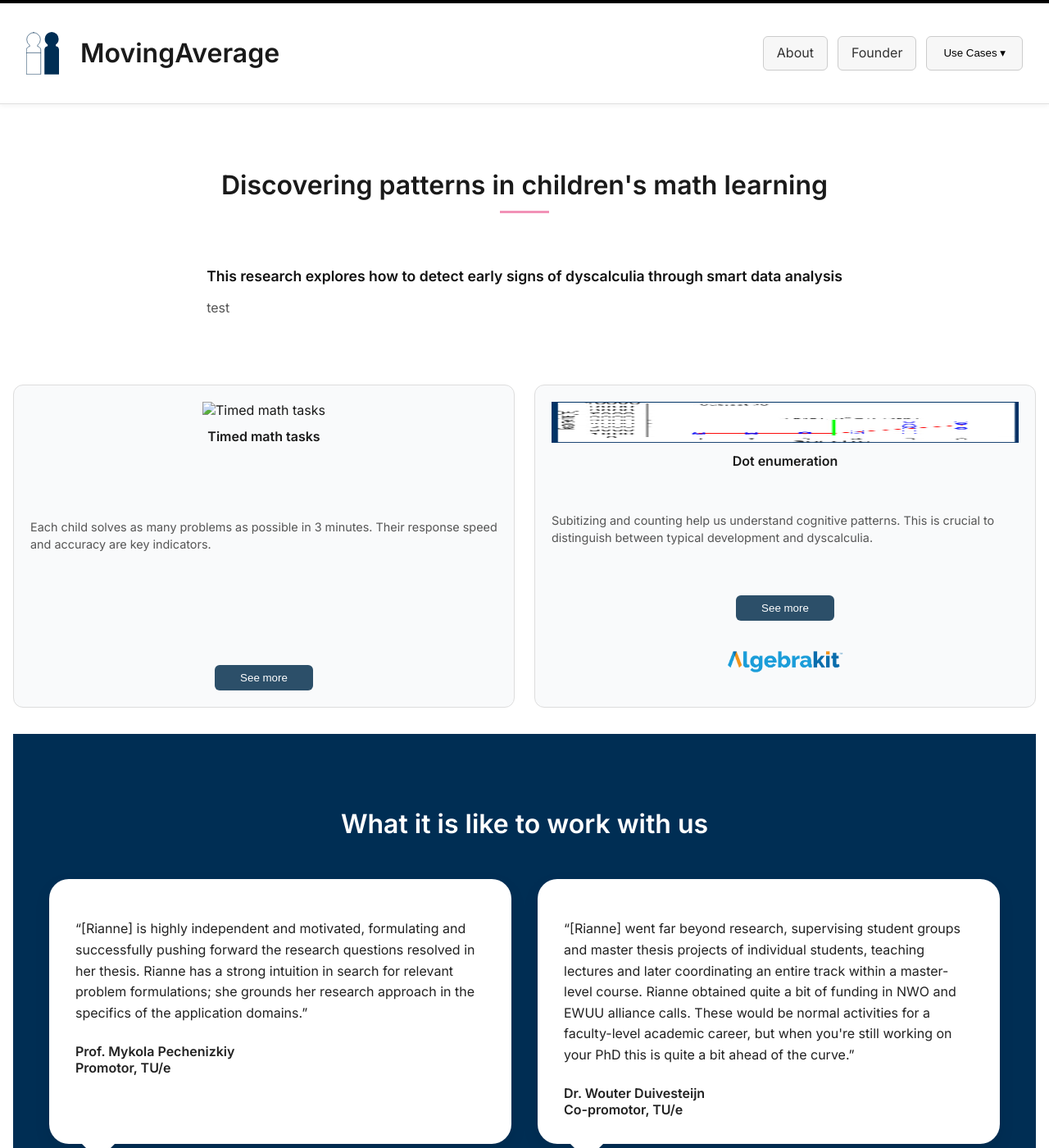
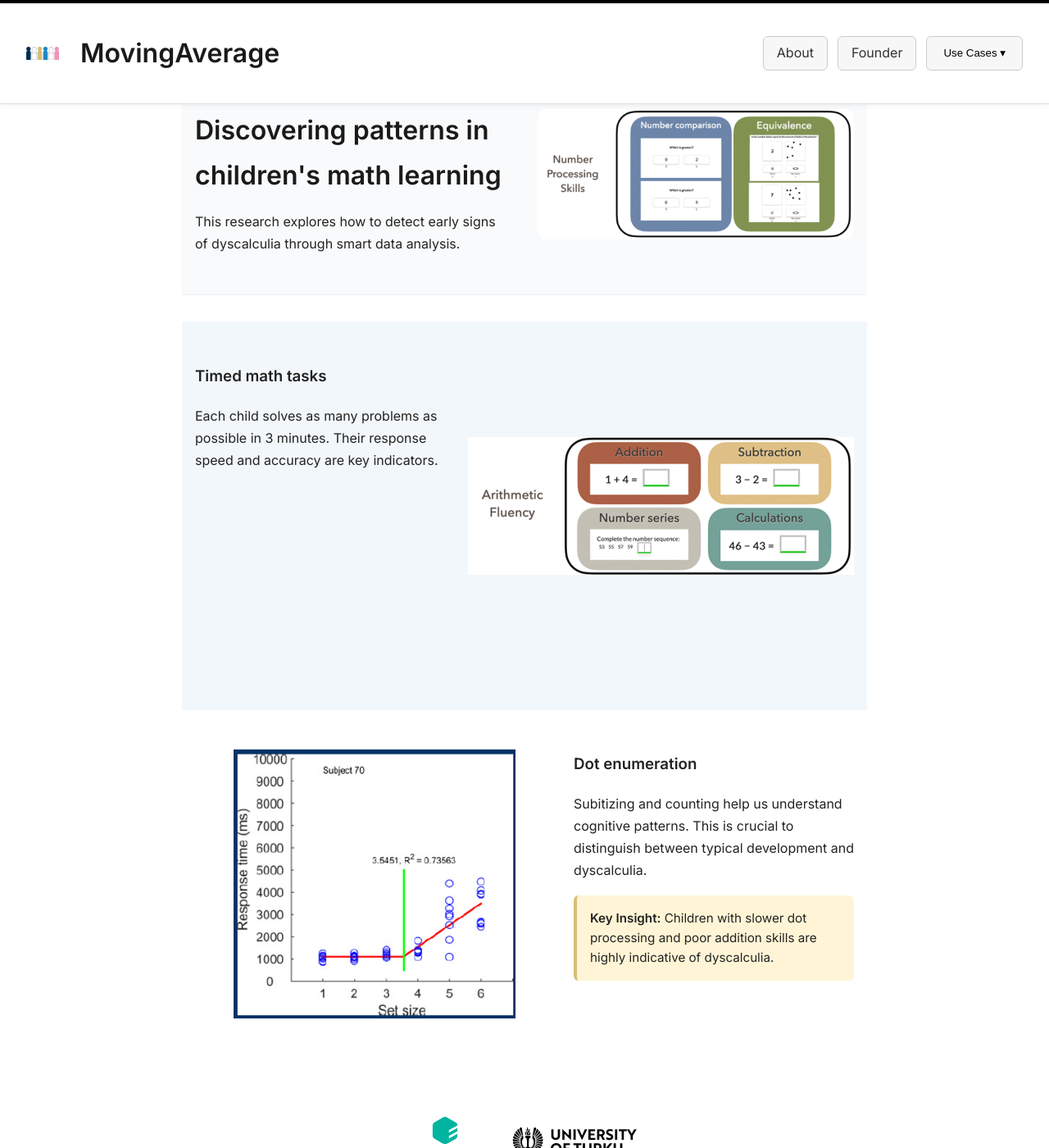
Before and after one commit to moving-average/moving-average.github.io, a Jekyll site: the page built from usecase1.markdown, in a window 1280 px wide and 1400 px high, scrolled down 507 px. Shown: the whole window at 82% size. Built offline with Jekyll 4.4.1, drawn with Linux system fonts in a browser that asks for light colours.

Commit message:
update website

```diff
--- a/usecase1.markdown
+++ b/usecase1.markdown
@@ -1,50 +1,54 @@
 ---
-layout: home
-title: Usecase1
+layout: page
+title: Discovering children with dyscalculia
+image: /assets/img/logo_ville.png
+intro: |
+  **Paper:**
+  Schouten, R.M., Duivesteijn, W., Rasanen, P, Paul, J.M., & Pechenizkiy, M. (2024)
+  [Read full paper →](https://rianneschouten.github.io/pdfs/FUNA_ECMLPKDD_2024.pdf)
 
-hero_image: /assets/img/logo_ville.png
-hero_alt: Logo image
-hero_image_width: 80%
-info_title: Discovering patterns in children's math learning
-info_blocks:
-  - title: This research explores how to detect early signs of dyscalculia through smart data analysis
-    text: test
-
-testimonials_title: What it is like to work with us
-testimonials:
-  - quote: "“[Rianne] is highly independent and motivated, formulating and successfully pushing forward the research questions resolved in her thesis. Rianne has a strong intuition in search for relevant problem formulations; she grounds her research approach in the specifics of the application domains.”"
-    name: Prof. Mykola Pechenizkiy
-    role: Promotor, TU/e
-    skew: skew-left
-  - quote: "“[Rianne] went far beyond research, supervising student groups and master thesis projects of individual students, teaching lectures and later coordinating an entire track within a master-level course. Rianne obtained quite a bit of funding in NWO and EWUU alliance calls. These would be normal activities for a faculty-level academic career, but when you're still working on your PhD this is quite a bit ahead of the curve.”"
-    name: Dr. Wouter Duivesteijn
-    role: Co-promotor, TU/e
-    skew: skew-right
-
-cards:
-  - title: Timed math tasks
-    text: Each child solves as many problems as possible in 3 minutes. Their response speed and accuracy are key indicators.
-    link: /usecase1
-  - title: Dot enumeration
-    image: /assets/img/algebrakit4.png
-    image_width: 100%
-    extra_image_center: /assets/img/logo_algebrakit.png
-    text: Subitizing and counting help us understand cognitive patterns. This is crucial to distinguish between typical development and dyscalculia.
-    link: /usecase2
-
+  **Partners:**
+  - Prof. Pekka Räsänen
+  - Prof. Mikko-Jussi Laakso
 ---
 
-## Discovering children with dyscalculia
+<div class="hero-banner">
+  <div class="hero-banner-text">
+    <h2>Discovering patterns in children's math learning</h2>
+    <p>This research explores how to detect early signs of dyscalculia through smart data analysis.</p>
+  </div>
+  <div class="hero-banner-img">
+    <img src="/assets/img/algebrakit1.png" alt="Children's math interface" />
+  </div>
+</div>
 
-**Paper:**
-Schouten, R.M., Duivesteijn, W., Rasanen, P, Paul, J.M., & Pechenizkiy, M. (2024)
-[Read full paper →](https://rianneschouten.github.io/pdfs/FUNA_ECMLPKDD_2024.pdf)
+<section class="section-alt">
+  <div class="image-text-block alt">
+    <img src="/assets/img/algebrakit3.png" class="responsive-inline-img" alt="Timed task" />
+    <div>
+      <h3>Timed math tasks</h3>
+      <p>Each child solves as many problems as possible in 3 minutes. Their response speed and accuracy are key indicators.</p>
+    </div>
+  </div>
+</section>
 
-**Partners:**
-- Prof. Pekka Räsänen
-- Prof. Mikko-Jussi Laakso
+<section class="section-white">
+  <div class="image-text-block">
+    <img src="/assets/img/algebrakit4.png" class="responsive-inline-img" alt="Dot task" />
+    <div>
+      <h3>Dot enumeration</h3>
+      <p>
+        Subitizing and counting help us understand cognitive patterns. This is crucial to distinguish between typical development and dyscalculia.
+      </p>
+      <div class="highlight-box">
+        <strong>Key Insight:</strong>
+        Children with slower dot processing and poor addition skills are highly indicative of dyscalculia.
+      </div>
+    </div>
+  </div>
+</section>
 
-<div class="hero-buttons">
-  <a href="#demo" class="hero-btn left">View demo</a>
-  <a href="#api" class="hero-btn right">See more</a>
+<div class="logo-row">
+  <img src="/assets/img/logo_eduten.png" alt="Eduten" />
+  <img src="/assets/img/logo_turku.svg" alt="Turku" />
 </div>
```
Also changed, not shown: founder.markdown (+5 -14 lines), assets/img/algebrakit1.png (added), assets/img/algebrakit3.png (added).
